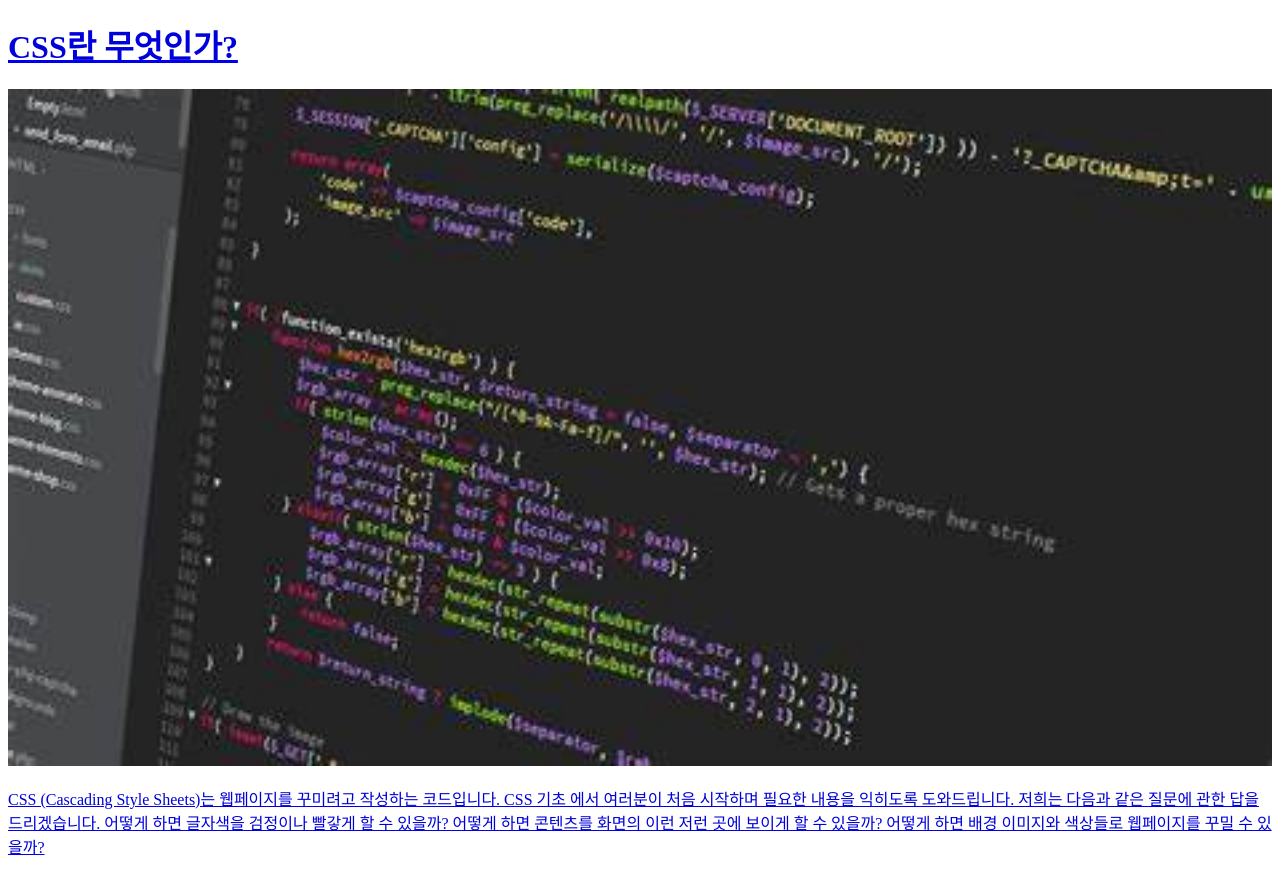
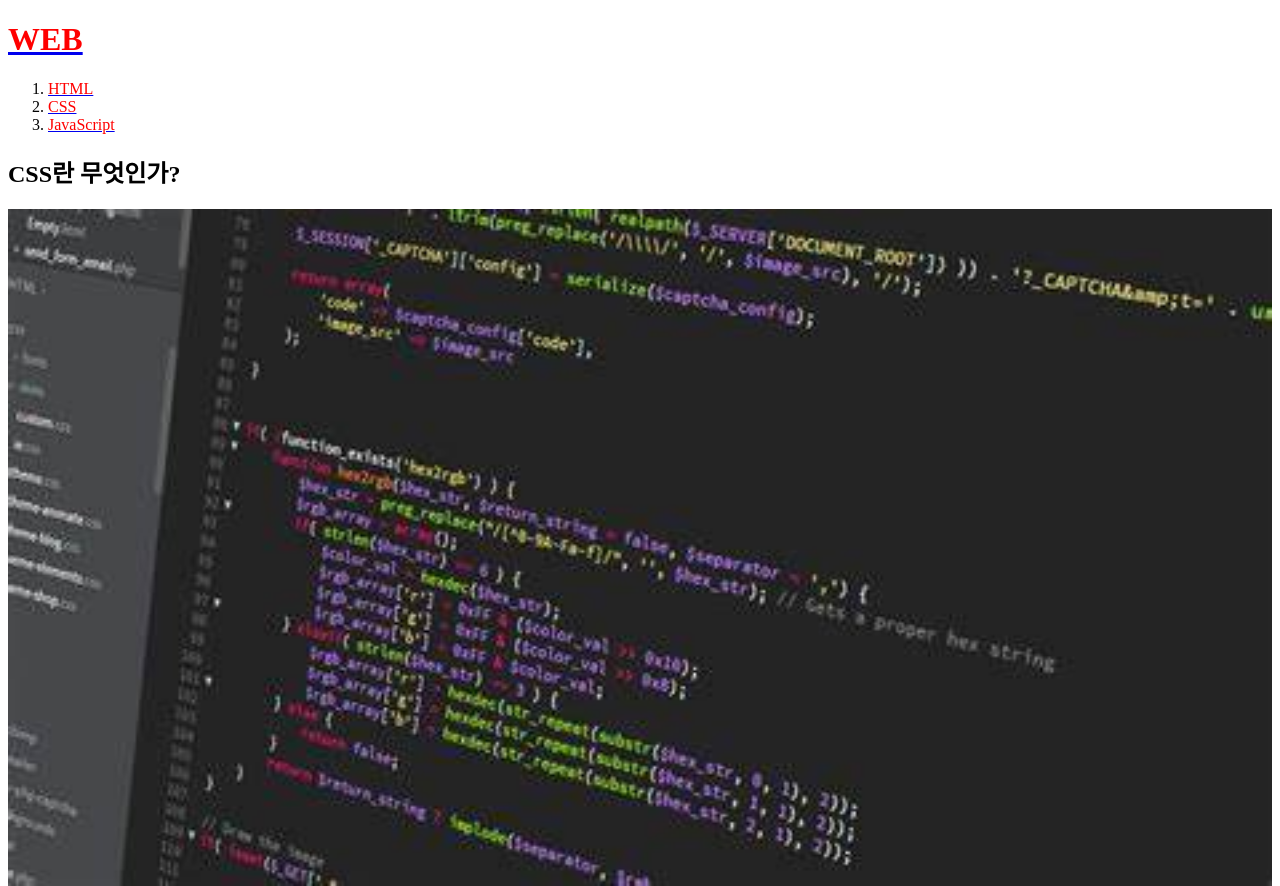
Before and after one commit to User-Name111/MyFirstWebSite, a plain HTML site: page 2.html in a window 1280 px wide. Shown: the top 886 px of the page. Drawn offline with Linux system fonts and the light colour scheme.

Commit message:
Add files via upload

```diff
--- a/2.html
+++ b/2.html
@@ -5,11 +5,11 @@
     <meta charset="utf-8">
   </head>
   <body>
-    <h1><a href="index.html"><font color="red>WEB</font></a></h1>
+    <h1><a href="index.html"><font color="red">WEB</font></a></h1>
     <ol>
-    <li><a href="1.html"><font color="red>HTML</font></a></li>
-    <li><a href="2.html"><font color="red>CSS</font></a></li>
-    <li><a href="3.html"><font color="red>JavaScript</font></a></li>
+    <li><a href="1.html"><font color="red">HTML</font></a></li>
+    <li><a href="2.html"><font color="red">CSS</font></a></li>
+    <li><a href="3.html"><font color="red">JavaScript</font></a></li>
     </ol>
     <h2>CSS란 무엇인가?</h2>
     <img src="coding.jpg", width="100%">
```
